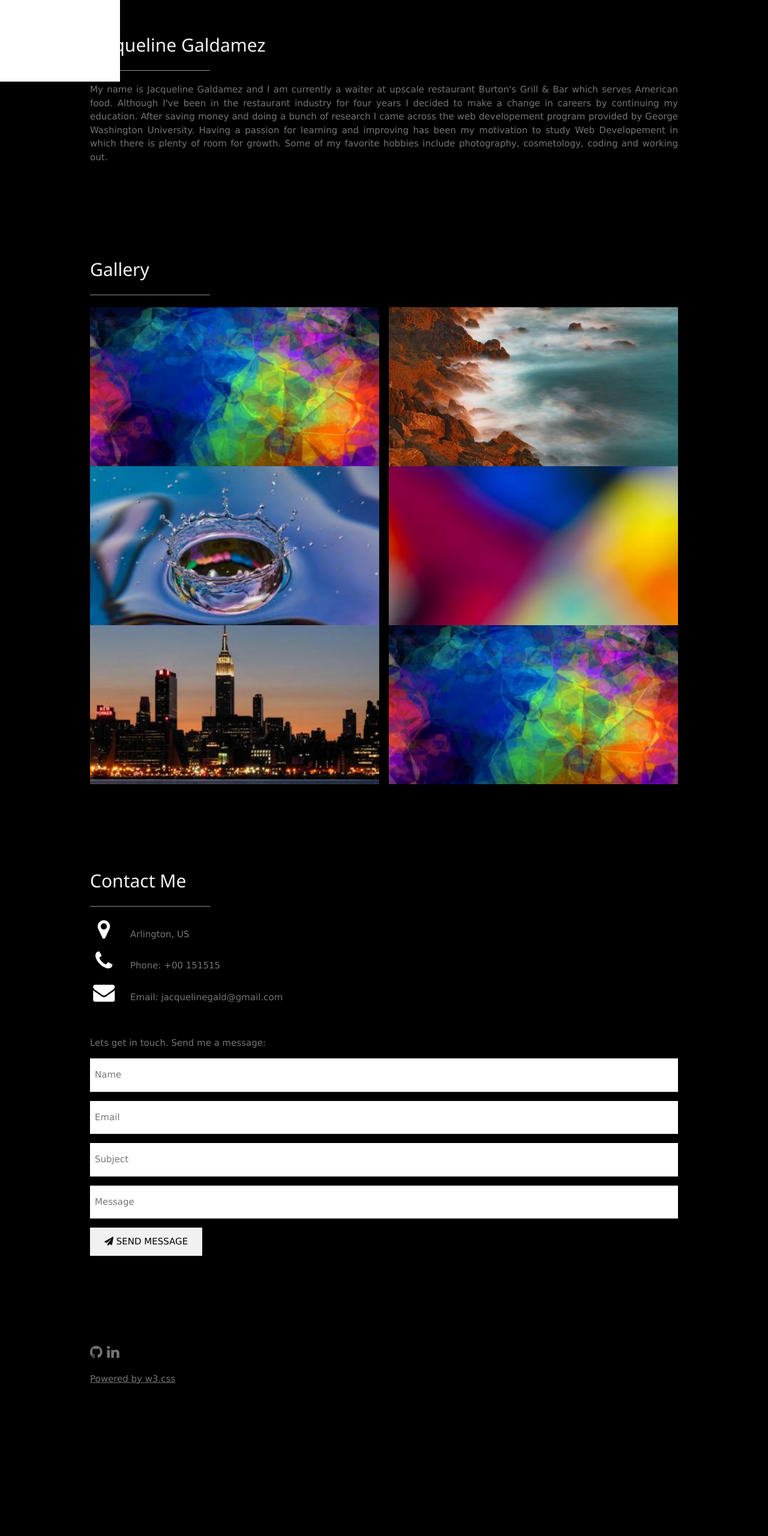
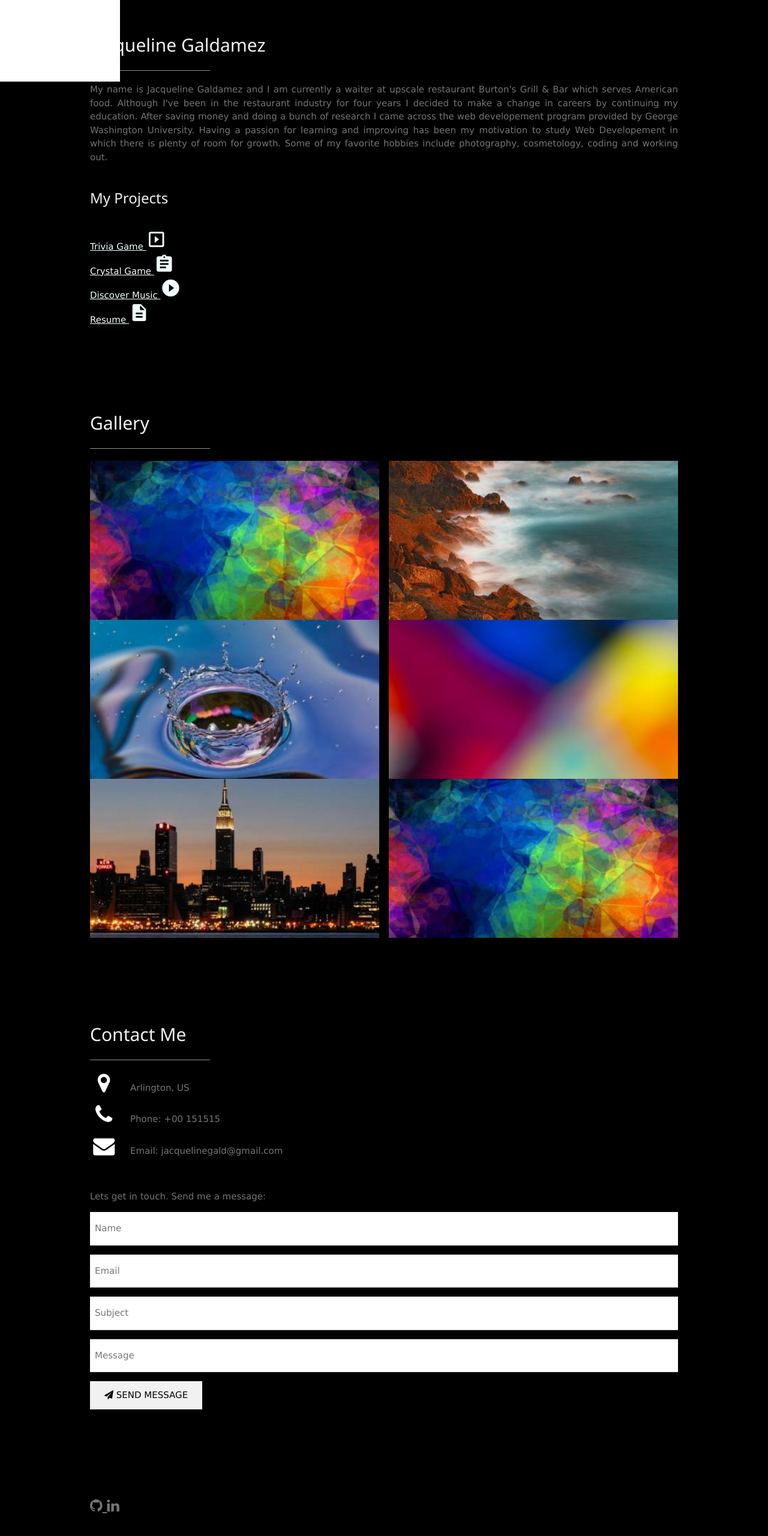
Before and after one commit to jacquelinegez/portfolio, a plain HTML site: page Index.html in a window 1280 px wide. Shown: the part 664-3224 px from the top of the page at 60% size. Before the commit the page ends 3064 px from the top, so only its background shows below. Drawn offline with nearby package versions, Linux system fonts and the light colour scheme.

Commit message:
added links to html

```diff
--- a/Index.html
+++ b/Index.html
@@ -3,7 +3,9 @@
 <title>Portfolio</title>
 <meta charset="UTF-8">
 <meta name="viewport" content="width=device-width, initial-scale=1">
+<link href="https://fonts.googleapis.com/icon?family=Material+Icons" rel="stylesheet">
 <link rel="stylesheet" href="https://www.w3schools.com/w3css/4/w3.css">
+
 <link rel="stylesheet" href="https://fonts.googleapis.com/css?family=Montserrat">
 <link rel="stylesheet" href="https://cdnjs.cloudflare.com/ajax/libs/font-awesome/4.7.0/css/font-awesome.min.css">
 <link rel="sylesheet" href="assets/css/style.css">
@@ -67,16 +69,20 @@
     </p>
 
 
-    <!-- Testimonials -
-    <h3 class="w3-padding-24 w3-text-light-grey">My Reputation</h3>
-    <img src="/w3images/bandmember.jpg" alt="Avatar" class="w3-left w3-circle w3-margin-right" style="width:80px">
-    <p><span class="w3-large w3-margin-right">Chris Fox.</span> CEO at Mighty Schools.</p>
-    <p>Jane Doe saved us from a web disaster.</p><br>
 
-    <img src="/w3images/avatar_g2.jpg" alt="Avatar" class="w3-left w3-circle w3-margin-right" style="width:80px">
-    <p><span class="w3-large w3-margin-right">Rebecca Flex.</span> CEO at Company.</p>
-    <p>No one is better than Jane Doe.</p>
-    End About Section -->
+    <h3 class="w3-padding-24 w3-text-light-grey">My Projects</h3>
+
+
+    <a href="https://jacquelinegez.github.io/trivia-game/" style="color:azure;">Trivia Game  <i class="material-icons" style="color:azure; font-size:34px">slideshow </i> </a>
+    <br>
+    <a href="https://jacquelinegez.github.io/crystalGame/" style="color:azure;"> Crystal Game  <i class="material-icons" style="color:azure; font-size:34px">assignment </i> </a>
+    <br>
+    <a href="https://bludemann27.github.io/ProjectOne" style="color:azure;"> Discover Music   <i class="material-icons" style="color:azure; font-size:34px">play_circle_filled </i> </a>
+    <br>
+    <a href="https://docs.google.com/document/d/1yUVOP1X1IUYk4KftcoPjnD0MkWaadbmIlujrkTRgRTA/edit?usp=sharing" style="color:azure;"> Resume   <i class="material-icons" style="color:azure; font-size:34px">description </i> </a>
+
+
+
   </div>
 
   <!-- Portfolio Section -->
@@ -130,10 +136,8 @@
 
     <!-- Footer -->
   <footer class="w3-content w3-padding-64 w3-text-grey w3-xlarge">
-    <i class="fa fa-github w3-hover-opacity"></i> <a href="https://github.com/jacquelinegez">
-    <i class="fa fa-linkedin w3-hover-opacity"></i> <a href="https://www.linkedin.com/in/jackie-galdamez-9b2218171/">
-    <p class="w3-medium">Powered by <a href="https://www.w3schools.com/w3css/default.asp" target="_blank" class="w3-hover-text-green">w3.css</a></p>
-  <!-- End footer -->
+    <a href="https://github.com/jacquelinegez"> <i class="fa fa-github w3-hover-opacity"></i>
+      <a href="https://www.linkedin.com/in/jackie-galdamez-9b2218171/"> <i class="fa fa-linkedin w3-hover-opacity"></i>
   </footer>
 
 <!-- END PAGE CONTENT -->
```
